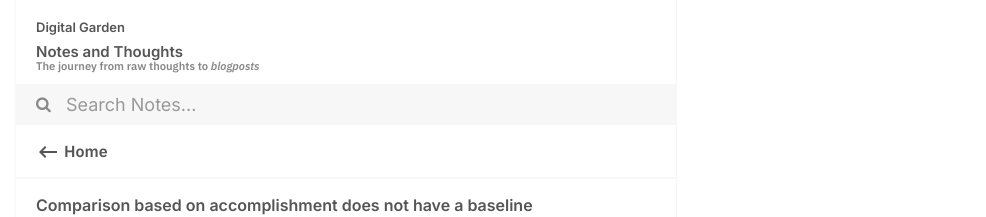
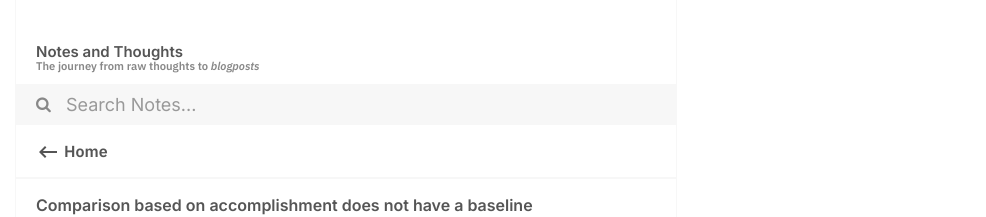
Before and after one commit to gansanay/gansanay.github.io, a Jekyll site: the page built from notes.md, in a window 1280 px wide. Shown: the top 217 px of the page, without its empty margins (294-1280 px from the left). Built offline with Jekyll 4.4.1, drawn with Linux system fonts in a browser that asks for light colours.

Commit message:
test without title

```diff
--- a/_config.yml
+++ b/_config.yml
@@ -1,4 +1,4 @@
-title: Digital Garden
+title:
 name: Guillaume Ansanay-Alex
 baseurl: "/" # the subpath of your site, e.g. /blog
 url: "https://gansanay.com/" # the base hostname & protocol for your site, e.g. http://example.com
--- a/_includes/header.html
+++ b/_includes/header.html
@@ -80,7 +80,7 @@
                     <path d="M11.96 14.945c-.067 0-.136-.01-.203-.027-1.13-.318-2.097-.986-2.795-1.932-.832-1.125-1.176-2.508-.968-3.893s.942-2.605 2.068-3.438l3.53-2.608c2.322-1.716 5.61-1.224 7.33 1.1.83 1.127 1.175 2.51.967 3.895s-.943 2.605-2.07 3.438l-1.48 1.094c-.333.246-.804.175-1.05-.158-.246-.334-.176-.804.158-1.05l1.48-1.095c.803-.592 1.327-1.463 1.476-2.45.148-.988-.098-1.975-.69-2.778-1.225-1.656-3.572-2.01-5.23-.784l-3.53 2.608c-.802.593-1.326 1.464-1.475 2.45-.15.99.097 1.975.69 2.778.498.675 1.187 1.15 1.992 1.377.4.114.633.528.52.928-.092.33-.394.547-.722.547z" stroke-width="1" stroke-linecap="round" stroke-linejoin="round"/>
                     <path d="M7.27 22.054c-1.61 0-3.197-.735-4.225-2.125-.832-1.127-1.176-2.51-.968-3.894s.943-2.605 2.07-3.438l1.478-1.094c.334-.245.805-.175 1.05.158s.177.804-.157 1.05l-1.48 1.095c-.803.593-1.326 1.464-1.475 2.45-.148.99.097 1.975.69 2.778 1.225 1.657 3.57 2.01 5.23.785l3.528-2.608c1.658-1.225 2.01-3.57.785-5.23-.498-.674-1.187-1.15-1.992-1.376-.4-.113-.633-.527-.52-.927.112-.4.528-.63.926-.522 1.13.318 2.096.986 2.794 1.932 1.717 2.324 1.224 5.612-1.1 7.33l-3.53 2.608c-.933.693-2.023 1.026-3.105 1.026z" stroke-width="1" stroke-linecap="round" stroke-linejoin="round"/>
                 </svg>
-                <a href="/notes">gansanay/notes</a>
+                Digital garden / brain: <a href="/notes">gansanay/notes</a>
             </div>
         </div>
     </div>
```
